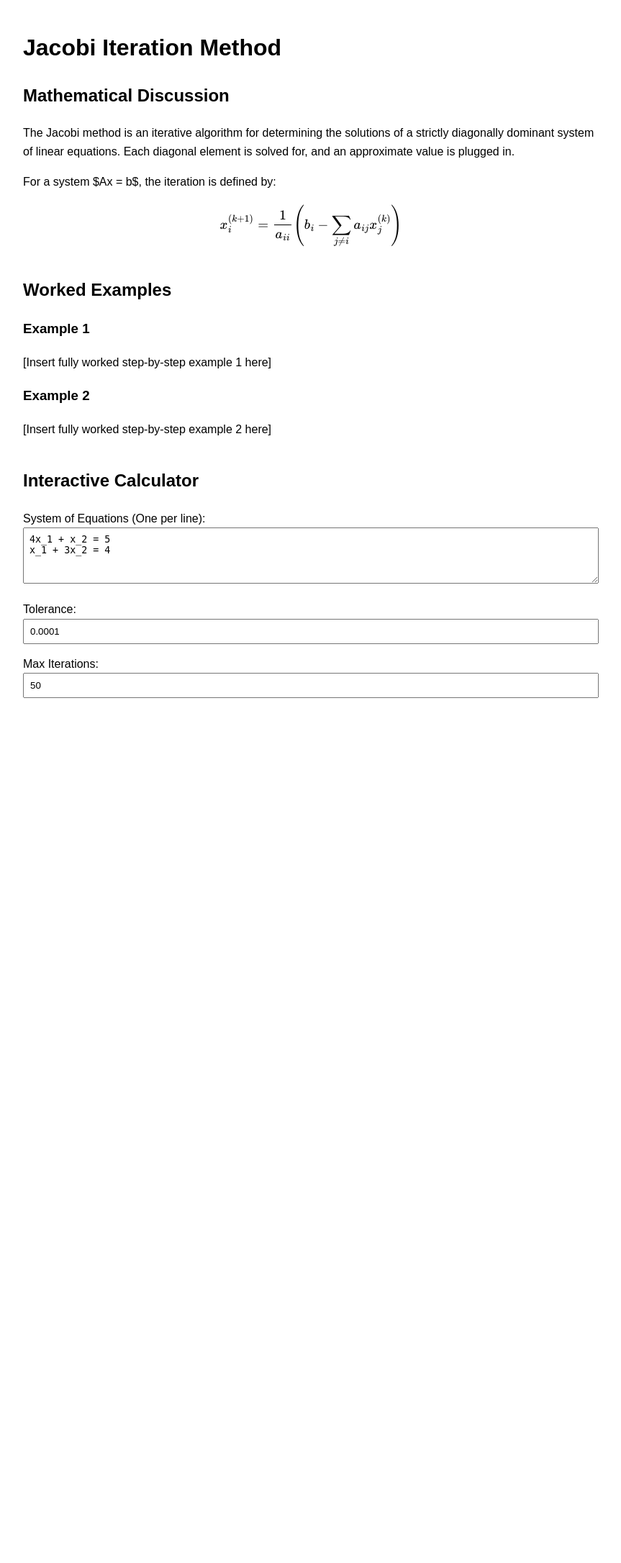
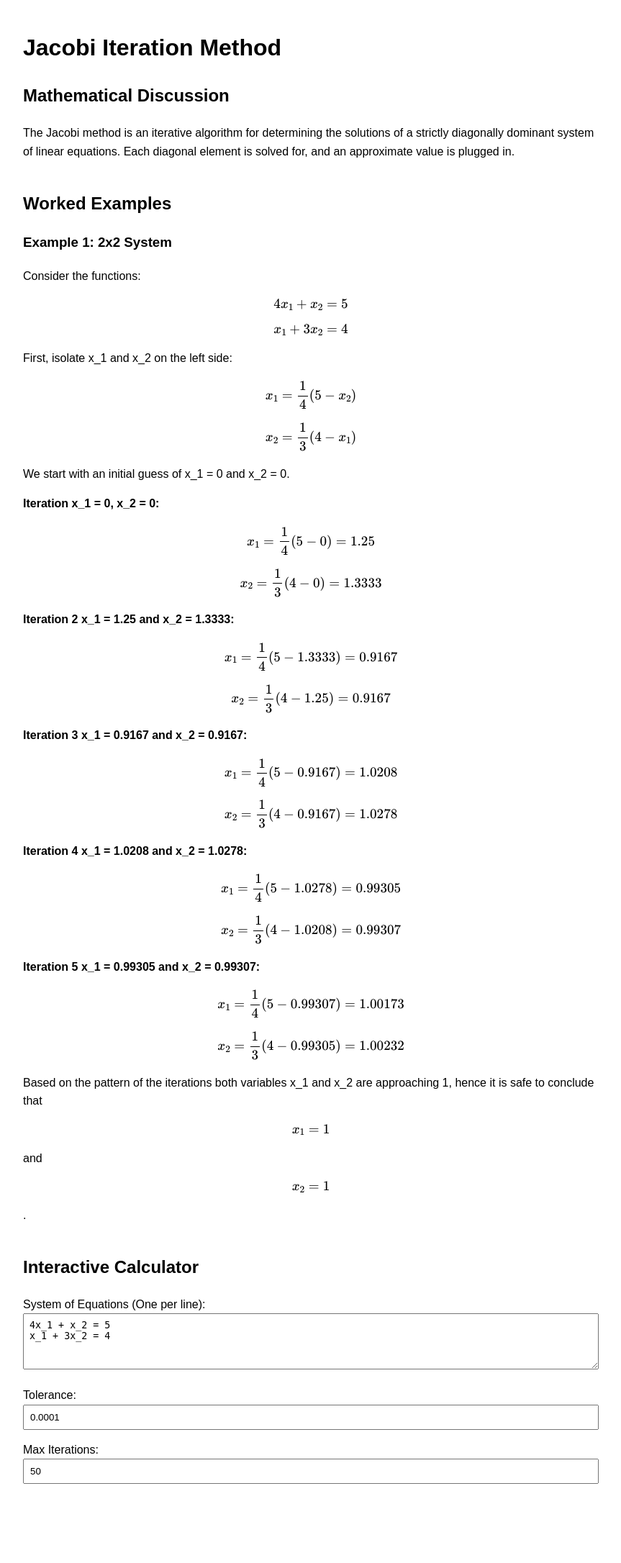
Before and after one commit to HEHE-soldier/Numerical_Methods, a Flask app: page / in a window 1280 px wide. Shown: the whole page at 72% size, without its empty margins (208-1071 px from the left). Before the commit the page ends 970 px from the top, so only its background shows below. Run offline with Flask 3, Linux system fonts and the light colour scheme.

Commit message:
yujdgturyhry

```diff
--- a/templates/index.html
+++ b/templates/index.html
@@ -20,18 +20,46 @@
             <h1>Jacobi Iteration Method</h1>
             <h2>Mathematical Discussion</h2>
             <p>The Jacobi method is an iterative algorithm for determining the solutions of a strictly diagonally dominant system of linear equations. Each diagonal element is solved for, and an approximate value is plugged in.</p>
-            <p>For a system $Ax = b$, the iteration is defined by:</p>
-            <p>$$x_i^{(k+1)} = \frac{1}{a_{ii}} \left( b_i - \sum_{j \neq i} a_{ij} x_j^{(k)} \right)$$</p>
        </div>
        <div class="section">
             <h2>Worked Examples</h2>
-            <h3>Example 1</h3>
-            <p>[Insert fully worked step-by-step example 1 here]</p>
+            <div class="section">
+                <h3>Example 1: 2x2 System</h3>
+                <p>Consider the functions:</p>
+                <p>$$4x_1 + x_2 = 5$$</p>
+                <p>$$x_1 + 3x_2 = 4$$</p>
 
-            <h3>Example 2</h3>
-            <p>[Insert fully worked step-by-step example 2 here]</p>
-       </div>
-       <div class="section">
+                <p>First, isolate x_1 and x_2 on the left side:</p>
+                <p>$$x_1 = \frac{1}{4}(5 - x_2)$$</p>
+                <p>$$x_2 = \frac{1}{3}(4 - x_1)$$</p>
+
+                <p>We start with an initial guess of x_1 = 0 and x_2 = 0.</p>
+                <p><strong>Iteration x_1 = 0, x_2 = 0:</strong></p>
+                <p>$$x_1 = \frac{1}{4}(5 - 0) = 1.25$$</p>
+                <p>$$x_2 = \frac{1}{3}(4 - 0) = 1.3333$$</p>
+
+                <p><strong>Iteration 2 x_1 = 1.25 and x_2 = 1.3333:</strong></p>
+                <p>$$x_1 = \frac{1}{4}(5 - 1.3333) = 0.9167$$</p>
+                <p>$$x_2 = \frac{1}{3}(4 - 1.25) = 0.9167$$</p>
+
+                <p><strong>Iteration 3 x_1 = 0.9167 and x_2 = 0.9167:</strong></p>
+                <p>$$x_1 = \frac{1}{4}(5 - 0.9167) = 1.0208$$</p>
+                <p>$$x_2 = \frac{1}{3}(4 - 0.9167) = 1.0278$$</p>
+
+                <p><strong>Iteration 4 x_1 = 1.0208 and x_2 = 1.0278:</strong></p>
+                <p>$$x_1 = \frac{1}{4}(5 - 1.0278) = 0.99305$$</p>
+                <p>$$x_2 = \frac{1}{3}(4 - 1.0208) = 0.99307$$</p>
+
+                <p><strong>Iteration 5 x_1 = 0.99305 and x_2 = 0.99307:</strong></p>
+                <p>$$x_1 = \frac{1}{4}(5 - 0.99307) = 1.00173$$</p>
+                <p>$$x_2 = \frac{1}{3}(4 - 0.99305) = 1.00232$$</p>
+
+                <p>
+                    Based on the pattern of the iterations both variables x_1 and x_2 are approaching 1, hence it is safe to conclude that $$x_1 = 1$$ and $$x_2 = 1$$.
+                </p>
+            </div>
+        </div>
+        <div class="section">
             <h2>Interactive Calculator</h2>
             <div class="form-group">
                 <label>System of Equations (One per line):</label>
```
